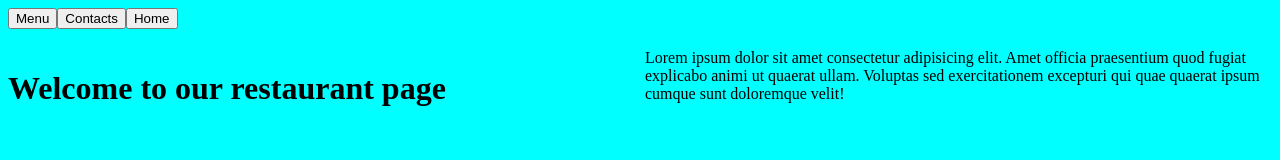
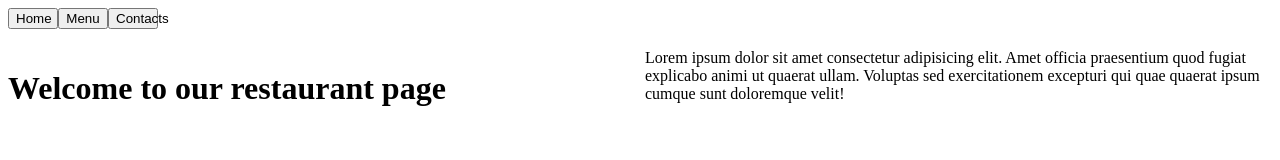
Before and after one commit to Jarmps90/Restaurant-Page, a website built with webpack: page src/index.html in a window 1280 px wide. Built offline with nearby package versions, Linux system fonts and the light colour scheme.

Commit message:
Removed backround color, added nav grid and positioned buttons

```diff
--- a/src/main.css
+++ b/src/main.css
@@ -1,18 +1,21 @@
-body{
-    background-color: aqua;
-
-}
-
 #content {
     display: grid;
     grid-template-columns: repeat(2, 1fr);
     grid-template-rows: repeat(2, 1fr);
     gap: 10px;
     margin-top: 20px;
-
 }
 
-.introtuction {
-    grid-row: 2 / 3;
+nav {
+    display: grid;
+    grid-template-columns: repeat(4, 50px);
+}
+
+.home {
+    grid-column: 1 / 2;
+    grid-row: 1 / 2;
+}
+
+.menu {
     grid-column: 2 / 3;
 }
```
